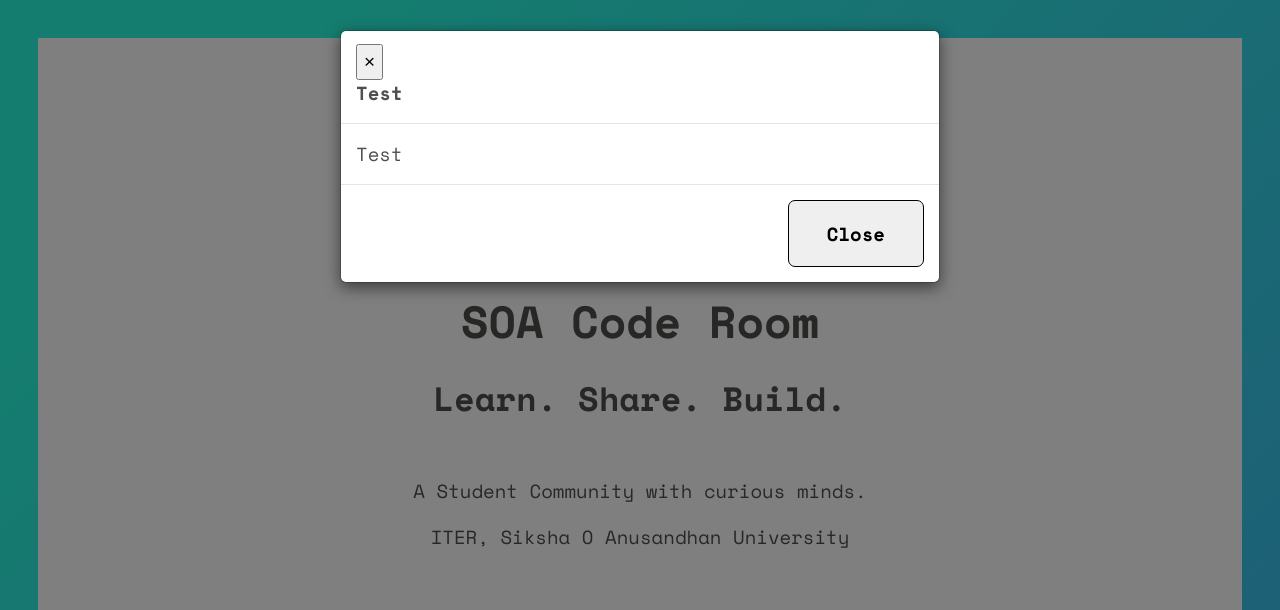
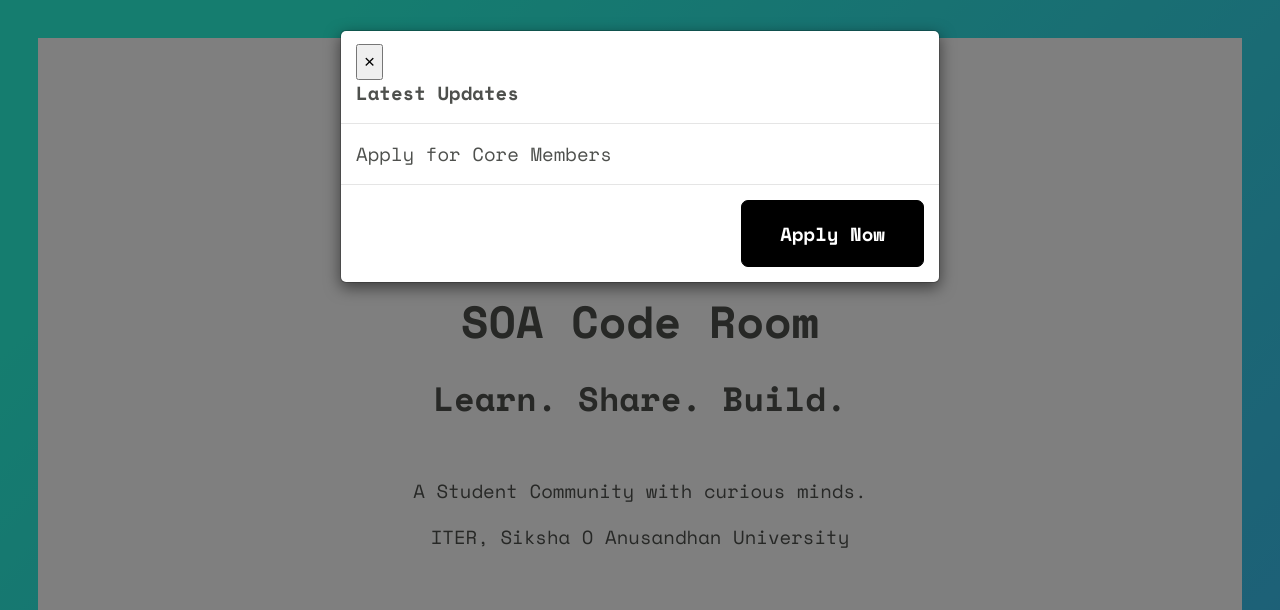
Before and after one commit to saswatsamal/soacoderoom.github.io, a plain HTML site: page index.html in a window 1280 px wide. Shown: the top 610 px of the page. Drawn offline with nearby package versions, Linux system fonts and the light colour scheme.

Commit message:
Updating the pop-up with Latest Update

```diff
--- a/css/style.css
+++ b/css/style.css
@@ -472,6 +472,23 @@ fieldset[disabled] a.btn {
     background-color: #0046e5;
     border-color: #0046e5;
 }
+
+
+.btn--outlinepop {
+    background-color: #000000;
+    border-color: #000000;
+    color: #fff;
+}
+.btn--outlinepop:focus,
+.btn--outlinepop:hover {
+    background-color: #000000;
+    border-color: #000000;
+}
+.btn--outlinepop:active {
+    background-color: #000000;
+    border-color: #000000;
+}
+
 
 .btn--outlineform {
     background-color: #7d00e4;
--- a/index.html
+++ b/index.html
@@ -37,12 +37,13 @@
             <div class="modal-content">
                 <div class="modal-header">
                 <button type="button" class="close" data-dismiss="modal">&times;</button>
-                <h4 class="modal-title">Test</h4>
+                <h4 class="modal-title">Latest Updates</h4>
                 </div>
                 <div class="modal-body">
-                <p>Test</p></div>
+                <p>Apply for Core Members</p>
+                </div>
                 <div class="modal-footer">
-                <button type="button" class="btn btn-default" data-dismiss="modal">Close</button>
+                    <a href="./detailform.html" class="btn btn--outlinepop">Apply Now</a>
                 </div>
             </div>
 
```
